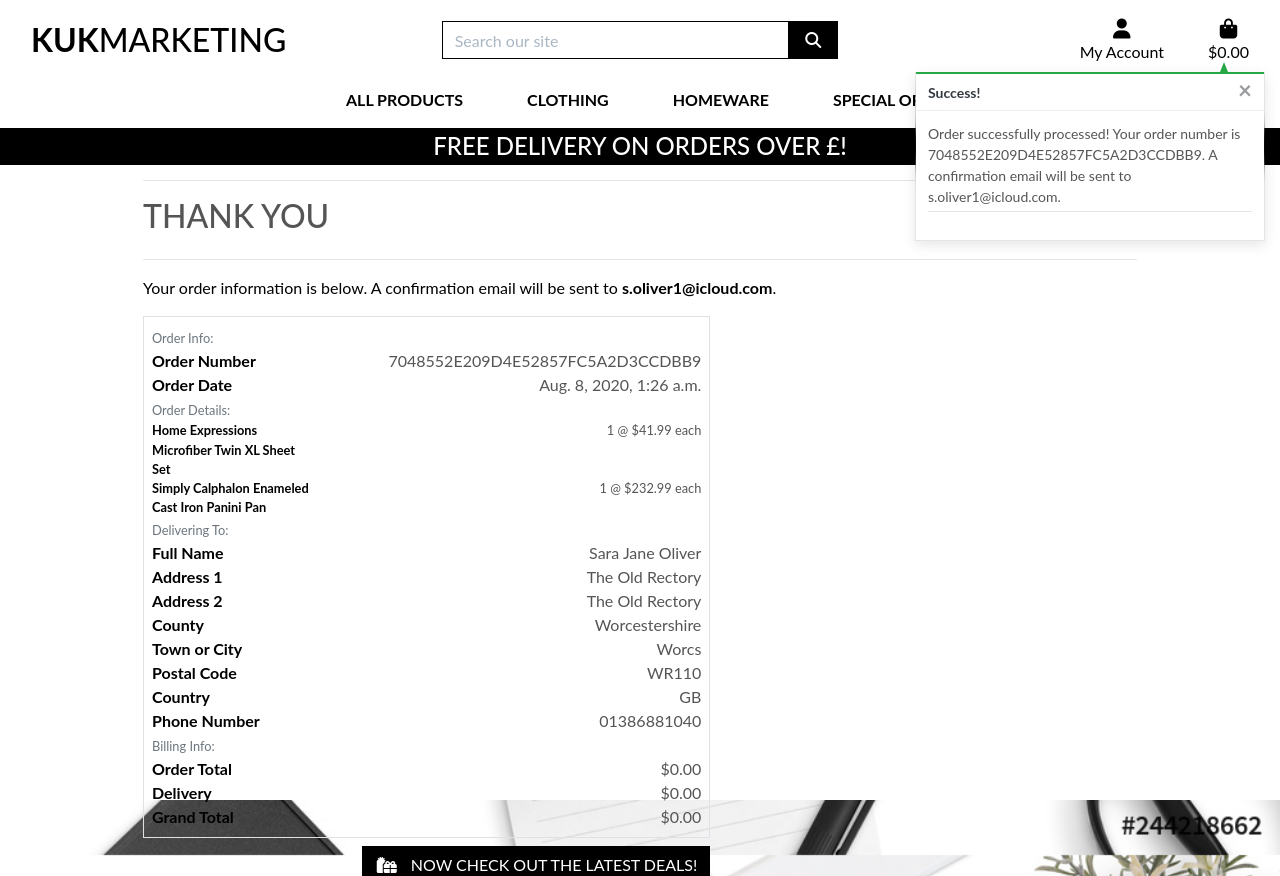
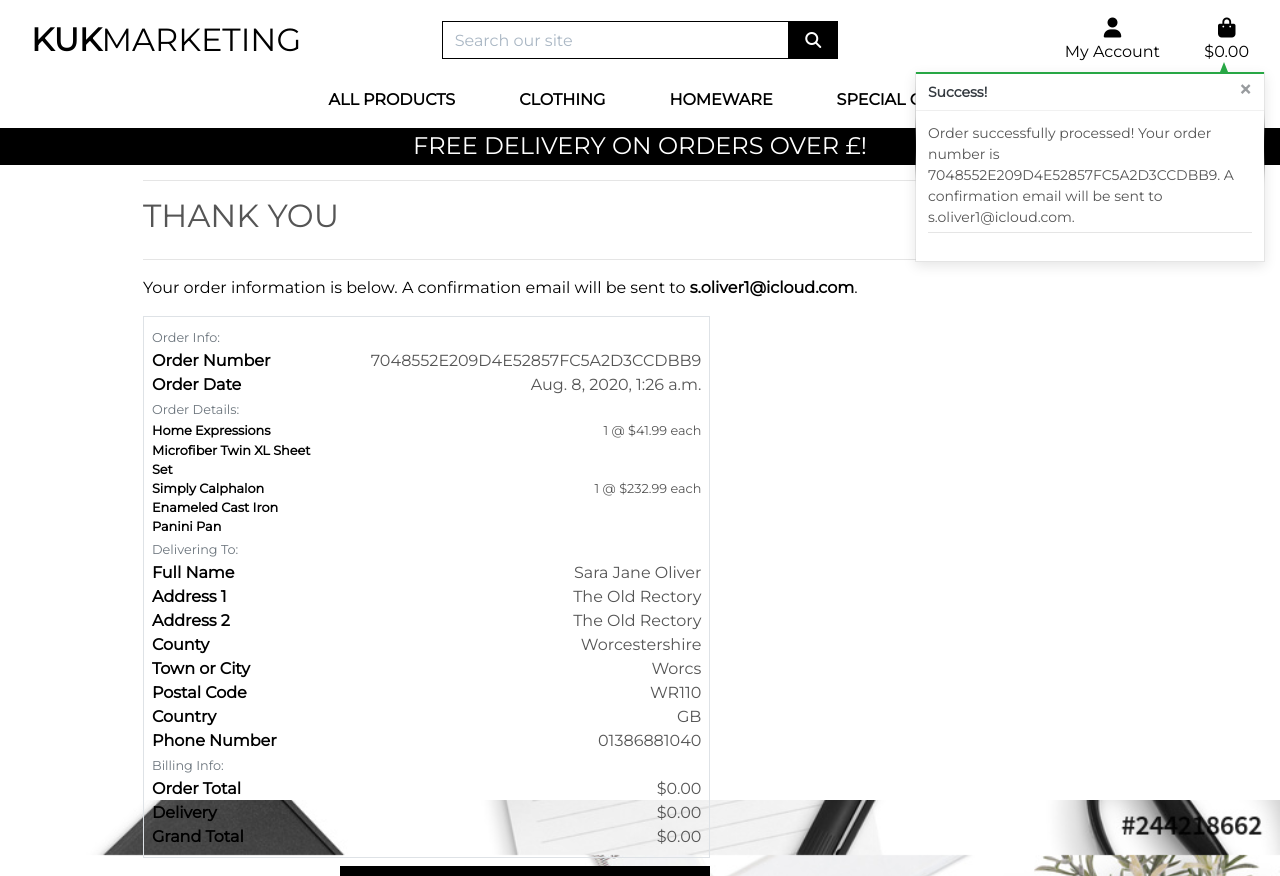
Before and after one commit to SOliv1/ms-4-kuk-marketing, a Django app: a page that uses templates/base.html in a window 1280 px wide. Shown: the top 876 px of the page. Run offline with Django 3.2, Linux system fonts and the light colour scheme; data comes from the database, SQL or seed files in the repository; both versions use the stored data as it was after the commit; some libraries are stand-ins or nearby versions.

Commit message:
update the checkout views and base css in profiles

```diff
--- a/checkout/views.py
+++ b/checkout/views.py
@@ -7,8 +7,8 @@ from .forms import OrderForm
 from .models import Order, OrderLineItem
 
 from products.models import Product
-# from profiles.models import UserProfile
-# from profiles.forms import UserProfileForm
+from profiles.models import UserProfile
+from profiles.forms import UserProfileForm
 from bag.contexts import bag_contents
 
 import stripe
--- a/static/css/base.css
+++ b/static/css/base.css
@@ -8,7 +8,7 @@ body {
     background-size: cover;
     height: calc(100vh - 164px);
     color: #555;
-    font-family: 'Lato';
+    font-family: 'Montserrat';
 }
 
 /* from Bulma */
```
Also changed, not shown: db.sqlite3.
